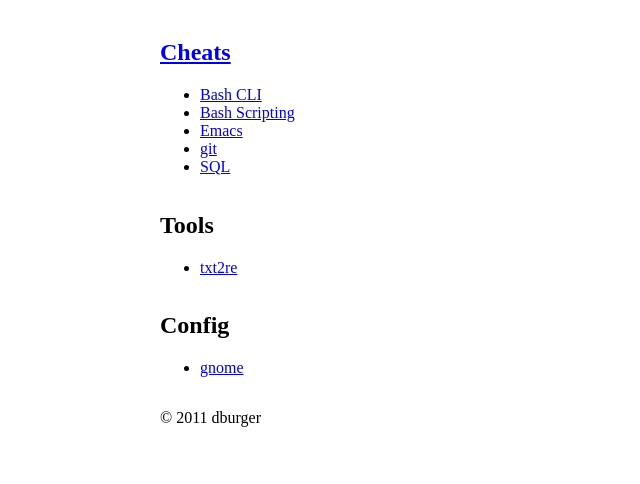
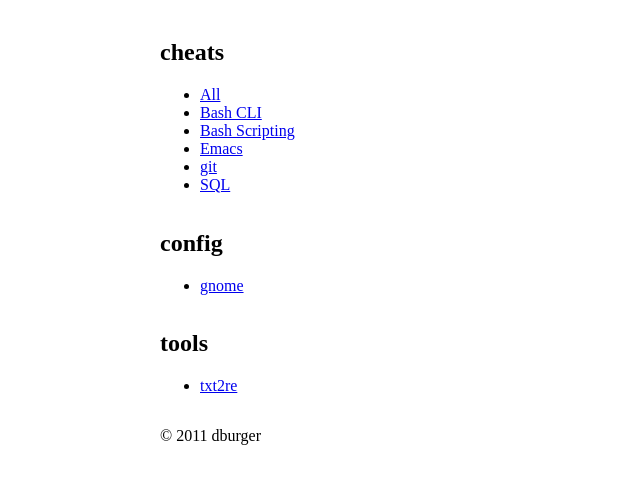
Before and after one commit to dburger/dburger.github.com, a plain HTML site: page index.html in a window 1280 px wide. Shown: the part 268-752 px from the top of the page, without its empty margins (0-640 px from the left). Drawn offline with Linux system fonts and the light colour scheme.

Commit message:
some organization and add all link

```diff
--- a/index.html
+++ b/index.html
@@ -11,18 +11,20 @@
       <!--
       <nav>
         <ul>
-          <li>one</li>
-          <li>two</li>
+          <li><a href="#cheats">cheats</a></li>
+          <li><a href="#config">config</a></li>
+          <li><a href="#tools">tools</a></li>
         </ul>
       </nav>
       -->
     </header>
 
-    <section>
+    <section id="cheats">
       <header>
-        <h1><a href="https://github.com/dburger/cheats">Cheats</a></h1>
+        <h1>cheats</h1>
       </header>
       <ul>
+        <li><a href="https://github.com/dburger/cheats">All</a></li>
         <li><a href="https://github.com/dburger/cheats/blob/master/cheats.bash-cli.sh">Bash CLI</a></li>
         <li><a href="https://github.com/dburger/cheats/blob/master/cheats.bash-scripting.sh">Bash Scripting</a></li>
         <li><a href="https://github.com/dburger/cheats/blob/master/cheats.emacs.el">Emacs</a></li>
@@ -31,21 +33,21 @@
       </ul>
     </section>
 
-    <section>
+    <section id="config">
       <header>
-        <h1>Tools</h1>
+        <h1>config</h1>
+      </header>
+      <ul>
+        <li><a href="https://gist.github.com/719268">gnome</a></li>
+      </ul>
+    </section>
+
+    <section id="tools">
+      <header>
+        <h1>tools</h1>
       </header>
       <ul>
         <li><a href="http://txt2re.com/index.php3">txt2re</a></li>
-      </ul>
-    </section>
-
-    <section>
-      <header>
-        <h1>Config</h1>
-      </header>
-      <ul>
-        <li><a href="https://gist.github.com/719268">gnome</a></li>
       </ul>
     </section>
 
```
